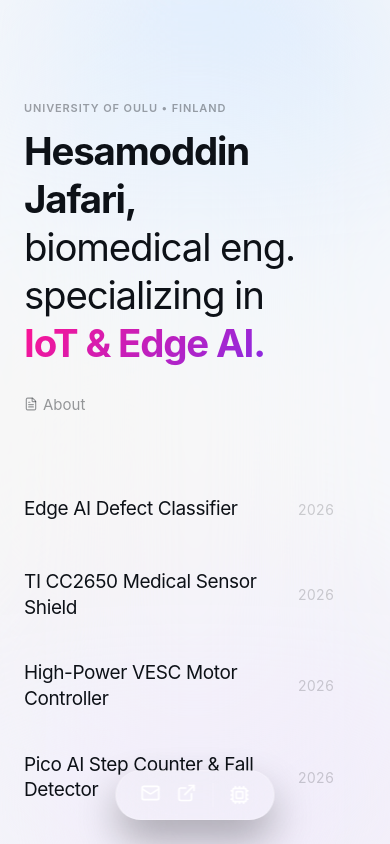
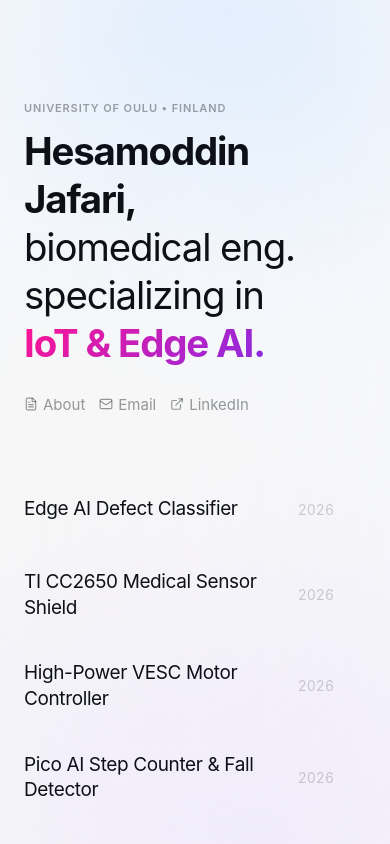
Before and after one commit to hjafari890/hesam-cv, a React (Vite) app: page / in a window 390 px wide. Shown: the top 844 px of the page. Built offline with nearby package versions, Linux system fonts and the light colour scheme.

Commit message:
refactor: Revert MacDock, restore inline contact links, add close button, and add horizontal swipe gestures to mobile slideshow

```diff
--- a/src/App.jsx
+++ b/src/App.jsx
@@ -27,14 +27,30 @@ function MobileProjectModal({ project, isPcbMode }) {
   const [currentSlideIndex, setCurrentSlideIndex] = useState(0);
 
   const handleNextSlide = (e) => {
-    e.stopPropagation();
+    if (e) e.stopPropagation();
     if (totalSlides <= 1) return;
     setCurrentSlideIndex((prev) => (prev + 1) % totalSlides);
   };
 
+  const handlePrevSlide = (e) => {
+    if (e) e.stopPropagation();
+    if (totalSlides <= 1) return;
+    setCurrentSlideIndex((prev) => (prev - 1 + totalSlides) % totalSlides);
+  };
+
   return (
-    <div
+    <motion.div
       onClick={handleNextSlide}
+      drag="x"
+      dragConstraints={{ left: 0, right: 0 }}
+      dragElastic={0.15}
+      onDragEnd={(e, info) => {
+        if (info.offset.x < -50) {
+          handleNextSlide();
+        } else if (info.offset.x > 50) {
+          handlePrevSlide();
+        }
+      }}
       style={{
         width: '100%',
         height: '100%',
@@ -159,7 +175,7 @@ function MobileProjectModal({ project, isPcbMode }) {
           ))}
         </div>
       )}
-    </div>
+    </motion.div>
   );
 }
 
@@ -453,35 +469,6 @@ function AboutDialog({ onClose }) {
   );
 }
 
-function MacDock({ cvData, isPcbMode, onTogglePcb }) {
-  return (
-    <div className="mac-dock">
-      <a href={`mailto:${cvData.personal.email}`} style={{ color: isPcbMode ? '#00ffaa' : '#fff' }} aria-label="Email">
-        <Mail size={20} />
-      </a>
-      <a href={`https://${cvData.personal.linkedin}`} target="_blank" rel="noreferrer" style={{ color: isPcbMode ? '#00ffaa' : '#fff' }} aria-label="LinkedIn">
-        <ExternalLink size={20} />
-      </a>
-      <div style={{ width: '1px', height: '24px', background: 'rgba(255,255,255,0.2)' }} />
-      <button
-        onClick={onTogglePcb}
-        style={{
-          background: 'none',
-          border: 'none',
-          cursor: 'pointer',
-          color: isPcbMode ? '#00ffaa' : '#fff',
-          display: 'flex',
-          alignItems: 'center',
-          justifyContent: 'center',
-          padding: 0
-        }}
-        aria-label="Toggle PCB Mode"
-      >
-        <Cpu size={20} />
-      </button>
-    </div>
-  );
-}
 
 function App() {
   const projects = useMemo(() => enrichProjects(cvData.projects), []);
@@ -774,6 +761,14 @@ function App() {
               <FileText size={14} />
               About
             </button>
+            <a href={`mailto:${cvData.personal.email}`} style={{ color: isPcbMode ? '#00ffaa' : undefined }}>
+              <Mail size={14} />
+              Email
+            </a>
+            <a href={`https://${cvData.personal.linkedin}`} target="_blank" rel="noreferrer" style={{ color: isPcbMode ? '#00ffaa' : undefined }}>
+              <ExternalLink size={14} />
+              LinkedIn
+            </a>
           </nav>
 
           {/* PCB Mode Secret Loading Bar - Inline */}
@@ -928,17 +923,18 @@ function App() {
                 }
               }}
             >
+              <button
+                className="mobile-close-btn"
+                onClick={() => setMobileActiveIndex(null)}
+              >
+                ×
+              </button>
               <MobileProjectModal project={projects[mobileActiveIndex]} isPcbMode={isPcbMode} />
             </motion.div>
           </motion.div>
         )}
       </AnimatePresence>
 
-      <MacDock
-        cvData={cvData}
-        isPcbMode={isPcbMode}
-        onTogglePcb={() => setIsPcbMode(!isPcbMode)}
-      />
 
       {/* Global Image Preloader for instant crossfades (Cover photos only) */}
       <div style={{ display: 'none', visibility: 'hidden', opacity: 0, position: 'absolute', pointerEvents: 'none' }}>
```
